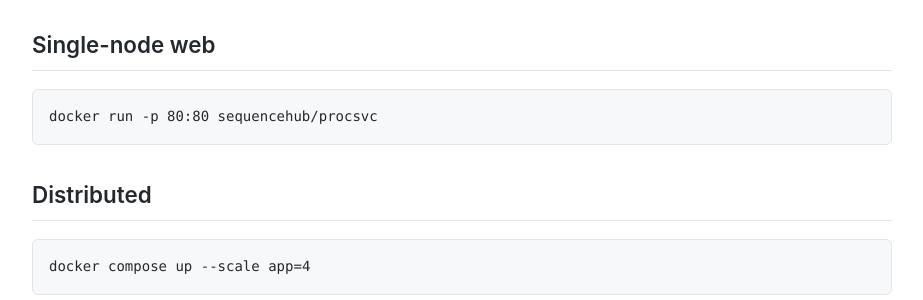
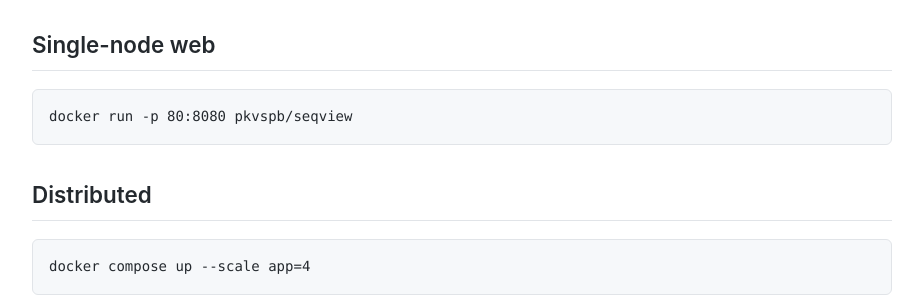
Before and after one commit to pkvspb/sequencehub-public, a Jekyll site: the page built from docs/deployment.md, in a window 1280 px wide. Shown: the part 751-1051 px from the top of the page, without its empty margins (178-1101 px from the left). Built offline with Jekyll 4.4.1, drawn with Linux system fonts in a browser that asks for light colours.

Commit message:
Updated readme

````diff
--- a/docs/deployment.md
+++ b/docs/deployment.md
@@ -29,7 +29,7 @@ Packages: **Windows** — NSIS / Squirrel `.exe` · **Linux** — `.AppImage` ·
 ## Single-node web
 
 ```bash
-docker run -p 80:80 sequencehub/procsvc
+docker run -p 80:8080 pkvspb/seqview
 ```
 
 ## Distributed
````
Also changed, not shown: README.md.
